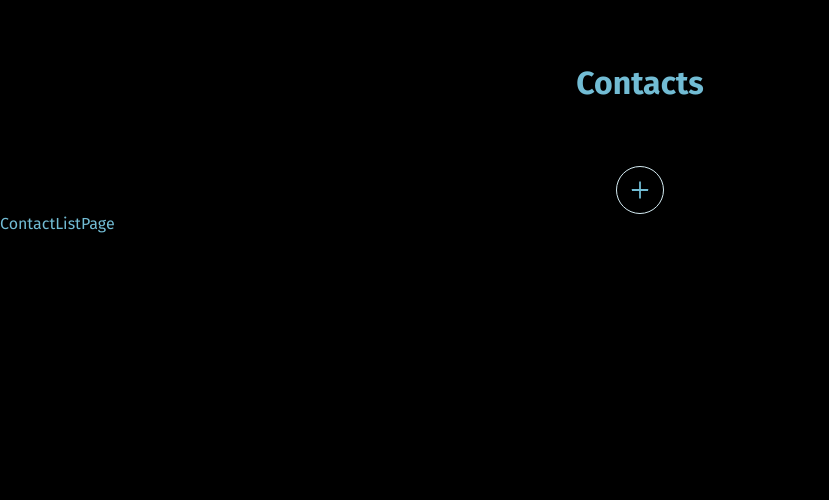
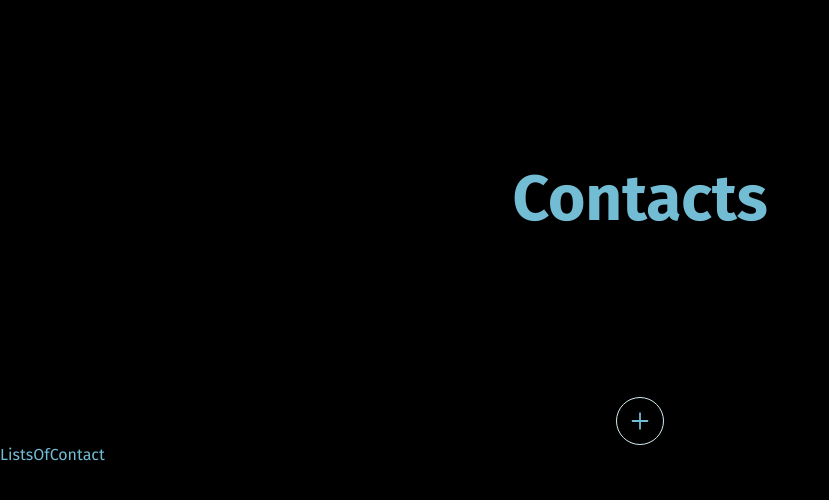
Before and after one commit to alifhanafiah/phone-book, a React (Vite) app: page / in a window 1280 px wide. Shown: the top 500 px of the page, without its empty margins (0-829 px from the left). Built offline with nearby package versions, Linux system fonts and the light colour scheme.

Commit message:
refactoring code

```diff
--- /dev/null
+++ b/src/components/ListsOfContact.tsx
@@ -0,0 +1,5 @@
+const ListsOfContact = () => {
+  return <div>ListsOfContact</div>;
+};
+
+export default ListsOfContact;
--- a/src/pages/ContactListPage.tsx
+++ b/src/pages/ContactListPage.tsx
@@ -1,22 +1,32 @@
 import { css } from '@emotion/react';
+import ListsOfContact from '../components/ListsOfContact';
 import Nav from '../components/Nav';
 
 const contactListCss = {
   header: css({
-    paddingBlock: '4rem',
+    paddingBlock: '10rem',
     backgroundSize: '2rem',
     textAlign: 'center',
     fontSize: '2rem',
     fontWeight: 'bold',
+  }),
+
+  main: css({
+    position: 'relative',
+    zIndex: 1,
   }),
 };
 
 const ContactListPage = () => {
   return (
     <>
-      <header css={contactListCss.header}>Contacts</header>
-      <Nav />
-      ContactListPage
+      <header css={contactListCss.header}>
+        <h1>Contacts</h1>
+      </header>
+      <main css={contactListCss.main}>
+        <Nav />
+        <ListsOfContact />
+      </main>
     </>
   );
 };
```
Also changed, not shown: src/components/Header.tsx (deleted, +0 -16 lines).
